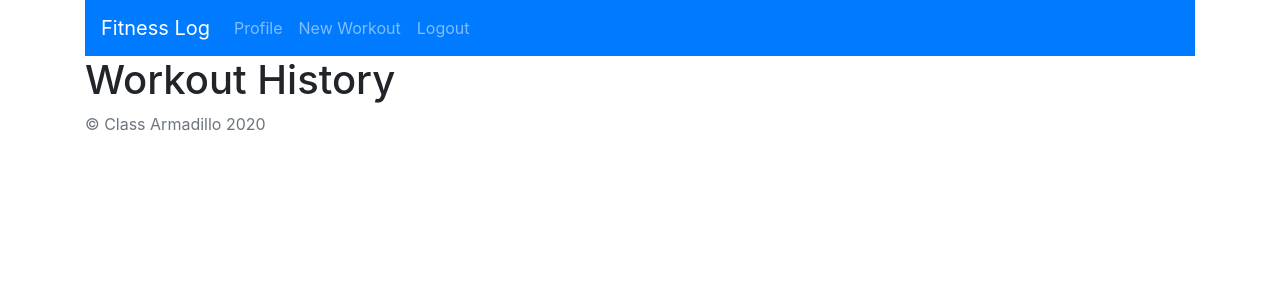
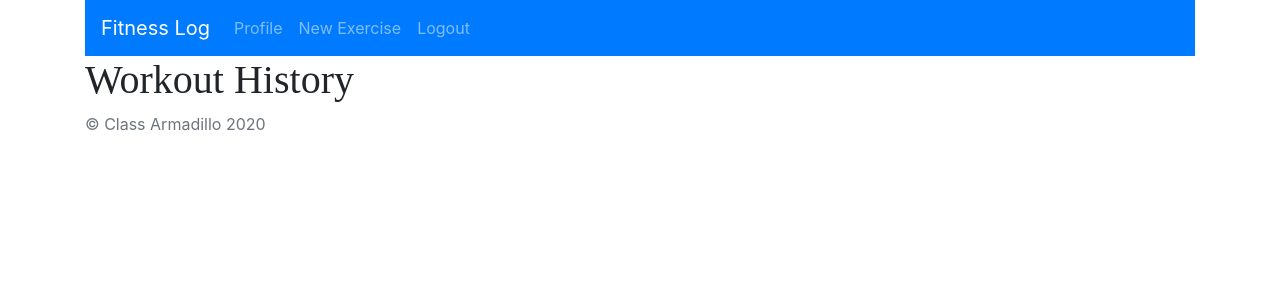
Before and after one commit to Nathematical/My-Fitness-Log, a Django app: page /workout_history in a window 1280 px wide. Shown: the top 300 px of the page. Run offline with Django 3.2, Linux system fonts and the light colour scheme; a user stored in the database is signed in; some libraries are stand-ins or nearby versions.

Commit message:
restructured urls and template names

```diff
--- a/fitness_log/log_app/templates/log_app/main.html
+++ b/fitness_log/log_app/templates/log_app/main.html
@@ -13,7 +13,9 @@
     <script src="{% static 'log_app/js/secrets.js' %}"></script>
 </head>
 <style>
-
+    h1 {
+        font-family: 'Cardo', serif;
+    }
 </style>
 <body>
     <div class="container">
--- a/fitness_log/log_app/templates/log_app/workout_history.html
+++ b/fitness_log/log_app/templates/log_app/workout_history.html
@@ -12,7 +12,7 @@
     <div class="collapse navbar-collapse" id="navbarNavAltMarkup">
         <div class="navbar-nav">
             <a class="nav-item nav-link" href="{% url 'log_users:profile' %}">Profile</a>
-            <a class="nav-item nav-link" href="{% url 'log_app:new_workout' %}">New Workout</a>
+            <a class="nav-item nav-link" href="{% url 'log_app:add_exercise' %}">New Exercise</a>
             <a class="nav-item nav-link" href="{% url 'log_users:logout' %}">Logout</a>
         </div>
     </div>
--- a/fitness_log/log_app/urls.py
+++ b/fitness_log/log_app/urls.py
@@ -5,6 +5,6 @@
 urlpatterns = [
     path('', views.index, name='index'),
     path('main/', views.main, name='main'),
-    path('new_workout/', views.new_workout, name='new_workout'),
+    path('add_exercise/', views.add_exercise, name='add_exercise'),
     path('workout_history', views.workout_history, name='workout_history')
 ]
--- a/fitness_log/log_app/views.py
+++ b/fitness_log/log_app/views.py
@@ -10,10 +10,11 @@
     return render(request, 'log_app/main.html')
 
 @login_required
-def new_workout(request):
+def add_exercise(request):
     if request.method == "POST":
         print(request.POST)
-    return render(request, 'log_app/workout.html')
+
+    return render(request, 'log_app/exercise.html')
 
 @login_required
 def workout_history(request):
--- a/fitness_log/log_users/templates/log_users/profile.html
+++ b/fitness_log/log_users/templates/log_users/profile.html
@@ -11,7 +11,7 @@
     <div class="collapse navbar-collapse" id="navbarNavAltMarkup">
       <div class="navbar-nav">
         <!-- <a class="nav-item nav-link" href="#">New Workout</a> -->
-        <a class="nav-item nav-link" href="{% url 'log_app:new_workout' %}">New Workout</a>
+        <a class="nav-item nav-link" href="{% url 'log_app:add_exercise' %}">New Execise</a>
         <a class="nav-item nav-link" href="{% url 'log_app:workout_history' %}">Workout History</a>
         <a class="nav-item nav-link" href="{% url 'log_users:logout' %}">Logout</a>
       </div>
```
Also changed, not shown: fitness_log/log_app/models.py (+13 -5 lines), fitness_log/log_app/templates/log_app/exercise.html (renamed from fitness_log/log_app/templates/log_app/workout.html, +11 -5 lines), fitness_log/db.sqlite3, fitness_log/log_app/migrations/0005_auto_20200716_2214.py (added).
